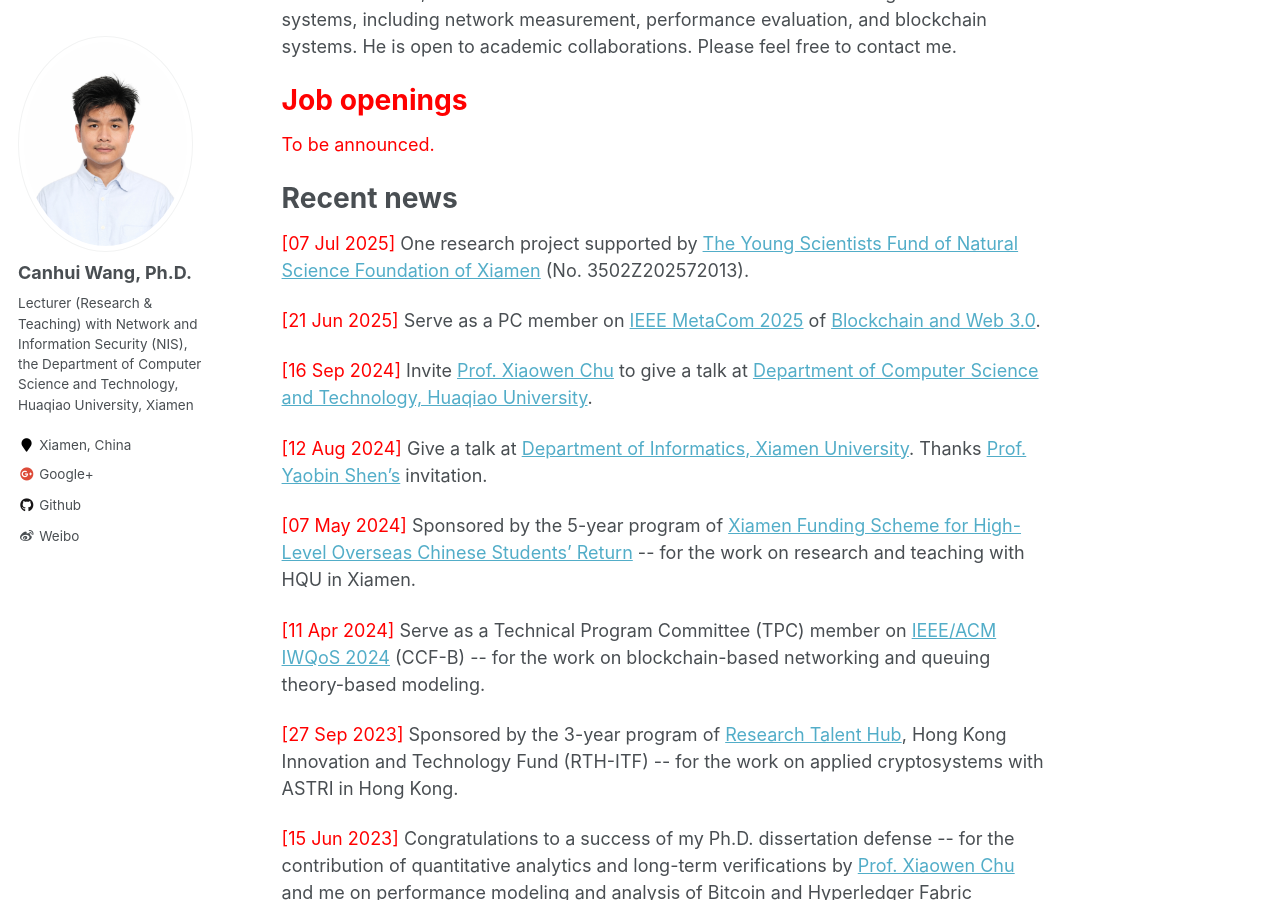
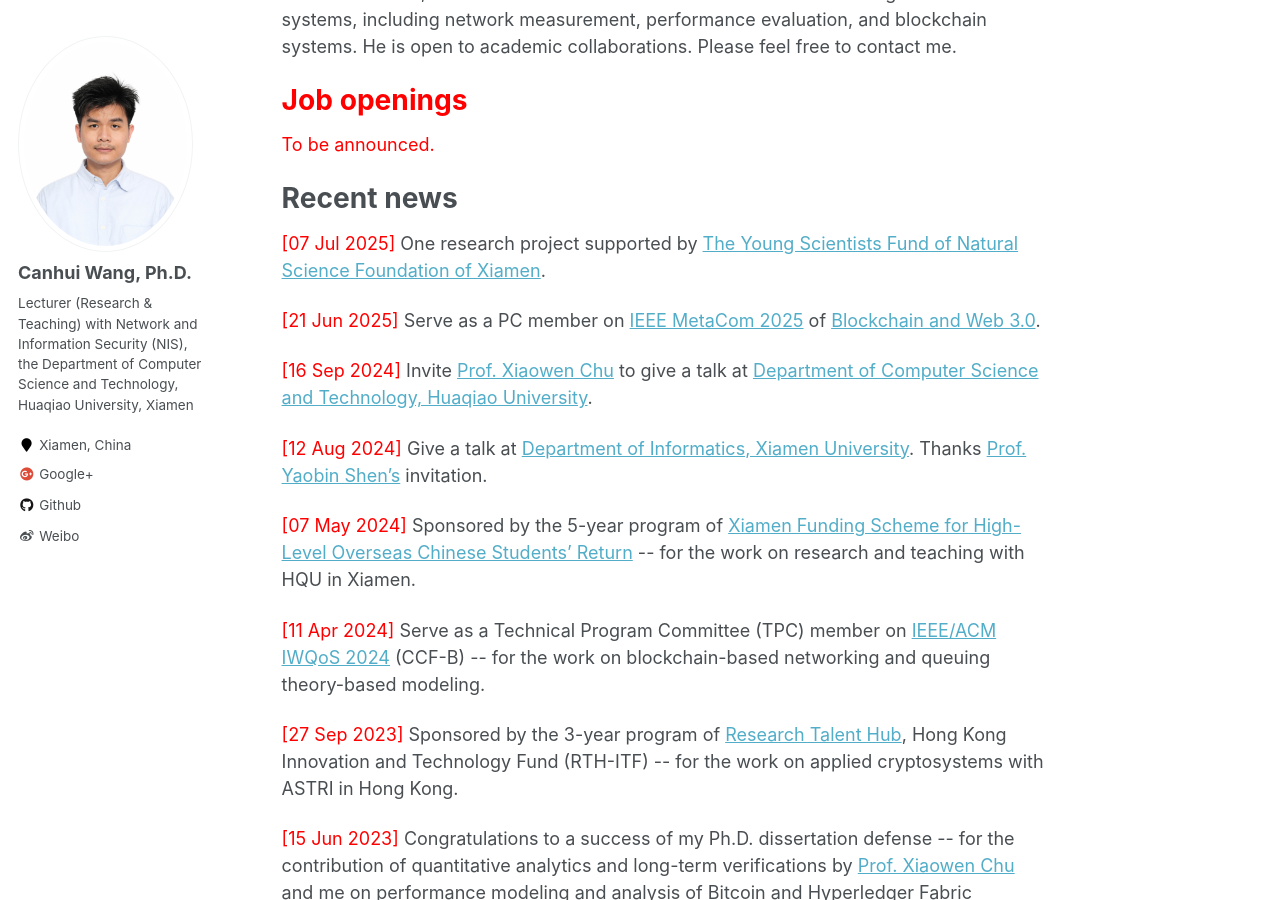
Before and after one commit to Canhui/canhui.github.io, a Jekyll site: the page built from _pages/about.md, in a window 1280 px wide and 900 px high, scrolled down 559 px. Built offline with Jekyll 4.4.1, drawn with Linux system fonts in a browser that asks for light colours.

Commit message:
Update about.md

```diff
--- a/_pages/about.md
+++ b/_pages/about.md
@@ -18,7 +18,7 @@ Canhui Wang is currently a Lecturer (Research & Teaching) with Network and Infor
 Recent news
 ======
 
-<span style="color:red"> \[07 Jul 2025\] </span> One research project supported by [The Young Scientists Fund of Natural Science Foundation of Xiamen](http://sti.xm.gov.cn/xxgk/tzgg/202507/t20250703_2943157.htm) (No. 3502Z202572013).
+<span style="color:red"> \[07 Jul 2025\] </span> One research project supported by [The Young Scientists Fund of Natural Science Foundation of Xiamen](http://sti.xm.gov.cn/xxgk/tzgg/202507/t20250703_2943157.htm).
 
 <span style="color:red"> \[21 Jun 2025\] </span> Serve as a PC member on [IEEE MetaCom 2025](https://ieee-metacom.org/) of [Blockchain and Web 3.0](https://easychair.org/conferences2/submissions?a=34918422).
 
```
